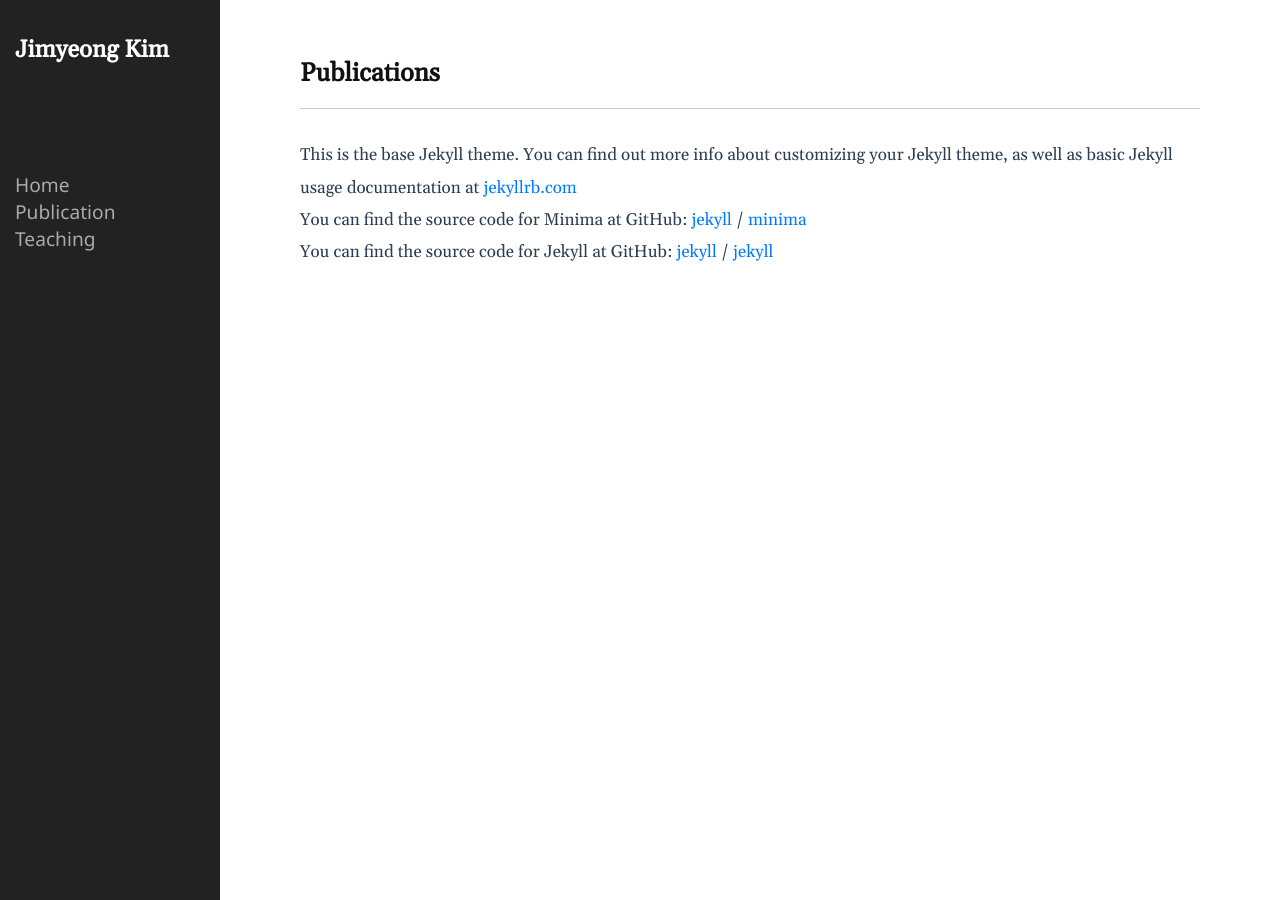
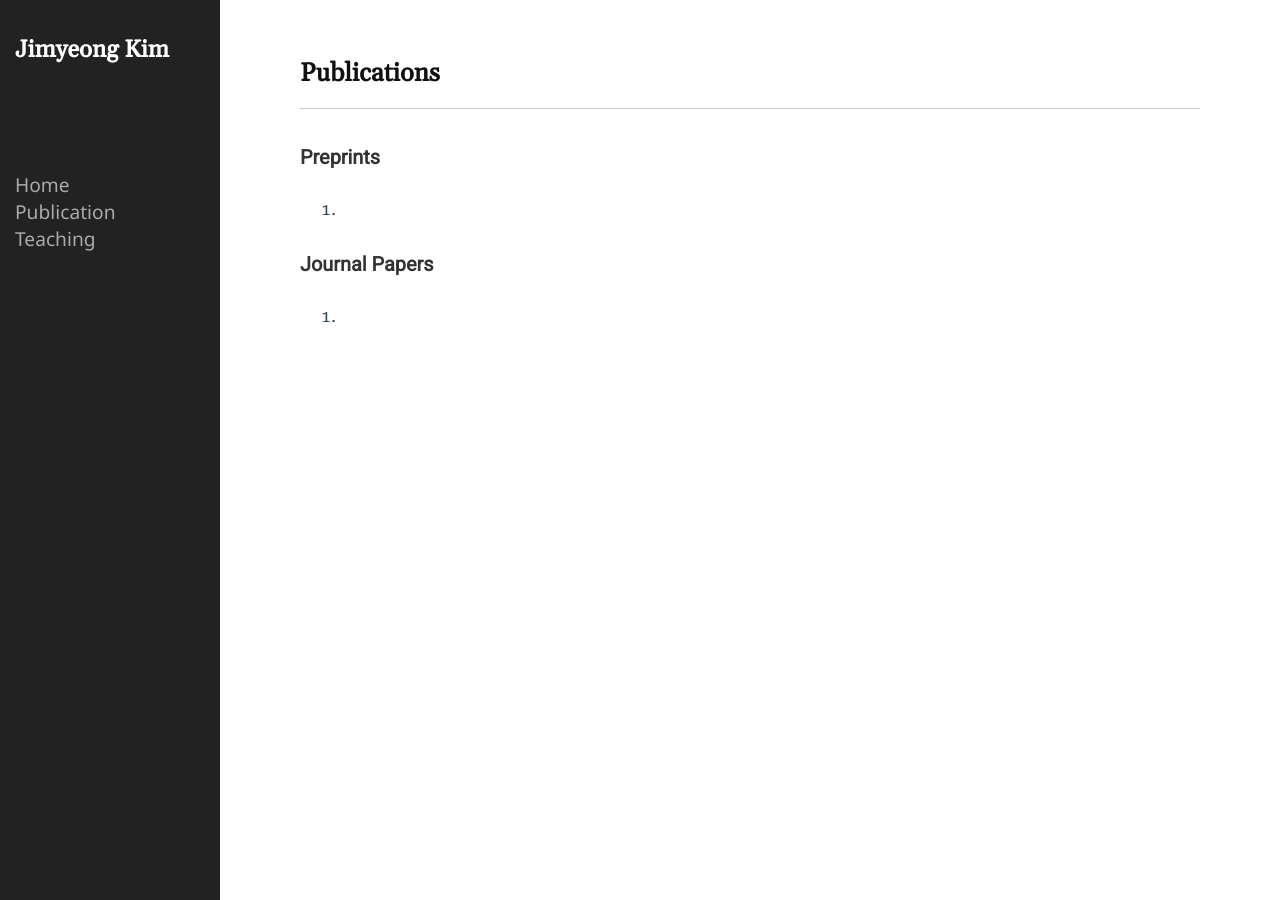
Before and after one commit to kimjimyeong93/kimjimyeong93.github.io, a Jekyll site: the page built from publication.markdown, in a window 1280 px wide. Built offline with Jekyll 4.4.1, drawn with Linux system fonts in a browser that asks for light colours.

Commit message:
Update publication.markdown

```diff
--- a/publication.markdown
+++ b/publication.markdown
@@ -1,18 +1,11 @@
 ---
 layout: page
 title: Publications
-permalink: /publication/
+permalink: /publications/
 ---
 
-This is the base Jekyll theme. You can find out more info about customizing your Jekyll theme, as well as basic Jekyll usage documentation at [jekyllrb.com](https://jekyllrb.com/)
+### Preprints
+1.
 
-You can find the source code for Minima at GitHub:
-[jekyll][jekyll-organization] /
-[minima](https://github.com/jekyll/minima)
-
-You can find the source code for Jekyll at GitHub:
-[jekyll][jekyll-organization] /
-[jekyll](https://github.com/jekyll/jekyll)
-
-
-[jekyll-organization]: https://github.com/jekyll
+### Journal Papers
+1.
```
